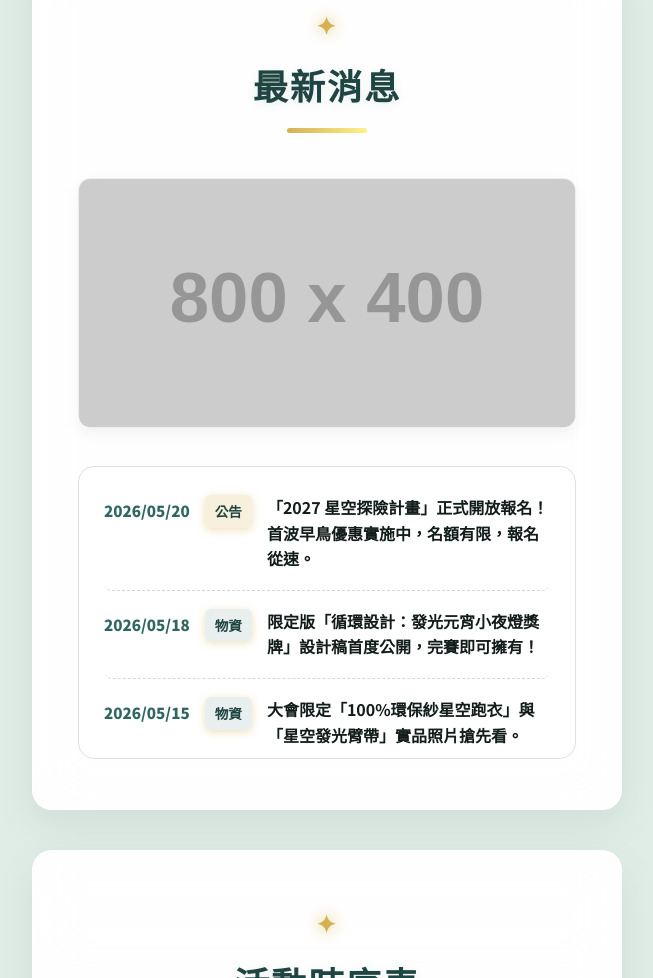
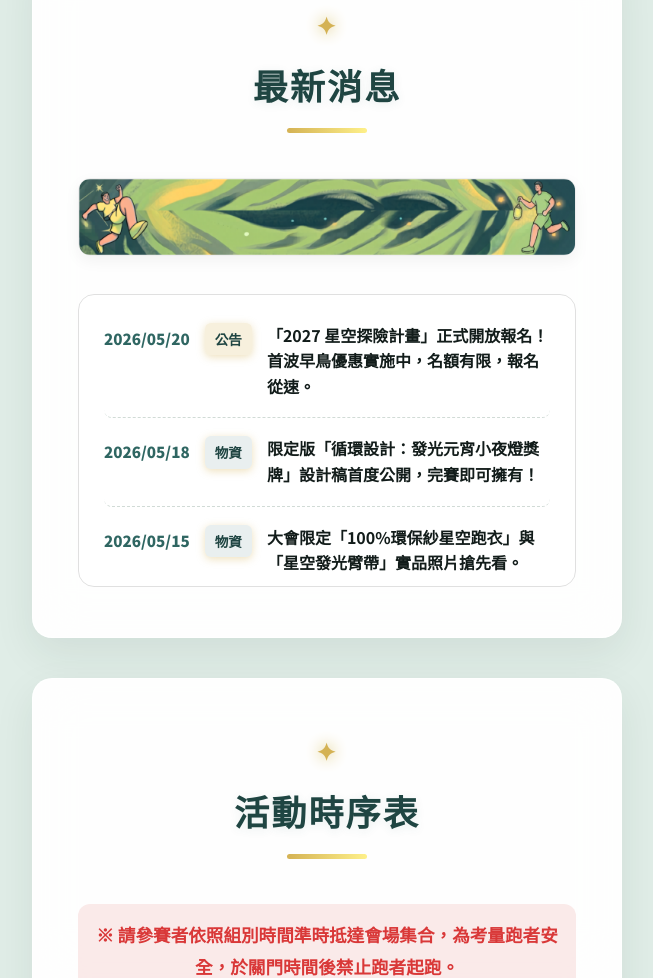
Before and after one commit to for995-ai/starry-run, a website: page index.html in a window 1280 px wide. Shown: the part 1502-2480 px from the top of the page, without its empty margins (273-926 px from the left). Drawn offline with Linux system fonts and the light colour scheme; placeholder pictures from the web are drawn by us.

Commit message:
fix: restore news banner on GitHub Pages

```diff
--- a/index.html
+++ b/index.html
@@ -446,7 +446,7 @@
 
             <section id="section-news" class="content-section glass-card reveal">
                 <h2 class="section-title">最新消息</h2>
-                <img src="news.jpg" alt="最新消息活動圖" class="zoomable-img" style="width: 100%; margin-bottom: 30px;" onerror="this.src='https://via.placeholder.com/800x400?text=活動預熱宣傳圖+請上傳news.jpg'">
+                <img src="./news-banner.png" alt="最新消息活動圖" class="zoomable-img" style="width: 100%; margin-bottom: 30px;">
                 <div style="background: rgba(255,255,255,0.8); border-radius: 16px; border: 1px solid #e0e0e0; padding: 10px 25px;">
                     <ul class="news-list">
                         <li class="news-item">
```
Also changed, not shown: news-banner.png (added).
